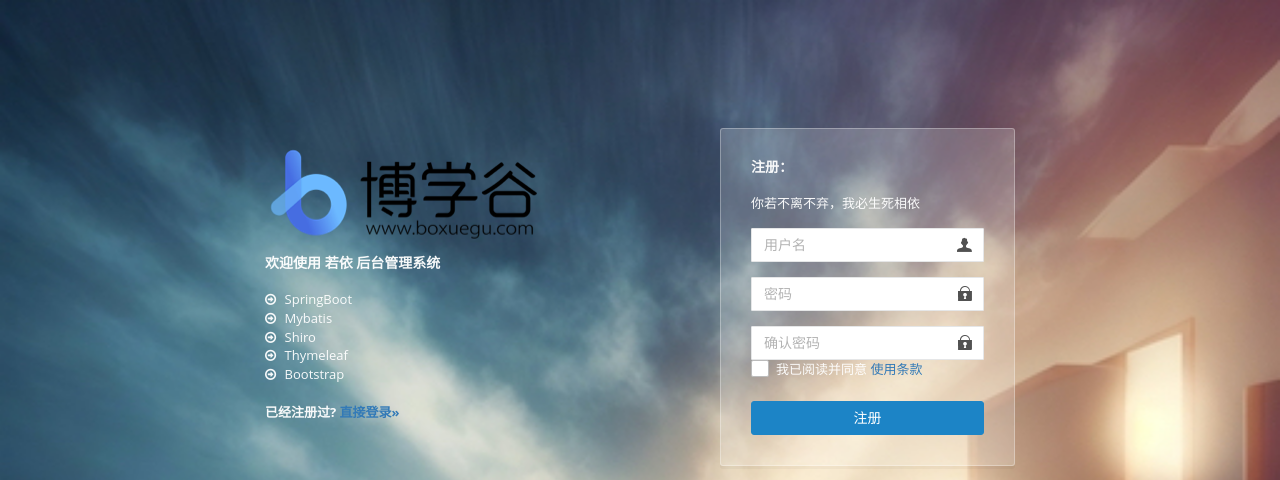
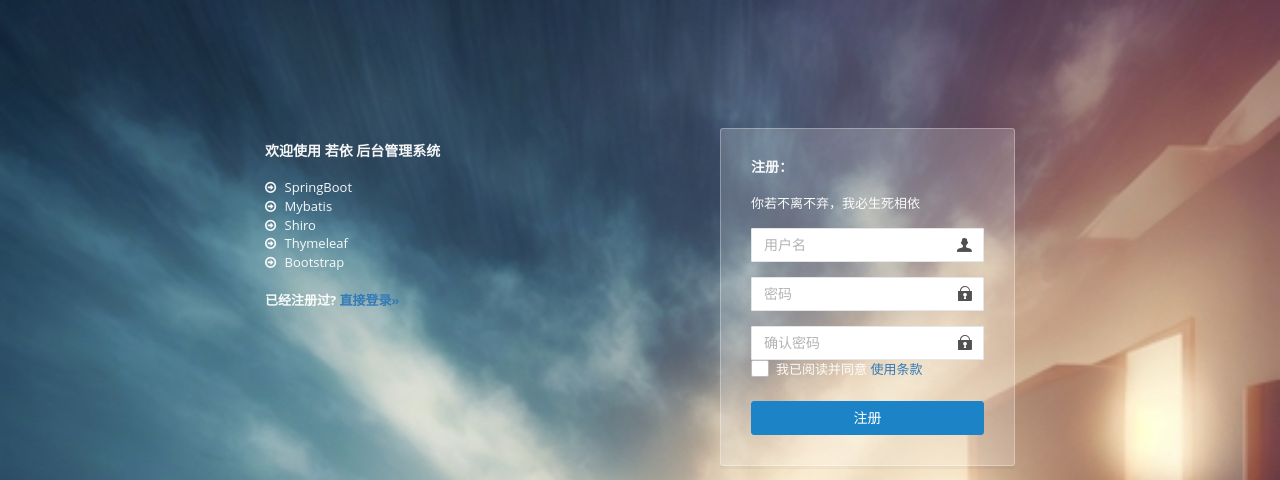
Before and after one commit to wWW1-1/grad, a Spring app: template src/main/resources/templates/register.html in a window 1280 px wide. Shown: the top 480 px of the page. Run offline with Thymeleaf, Linux system fonts and the light colour scheme; the template is opened without the code that fills it, so the values that code supplies are empty; some of the project's set-up classes (security, data sources, template engines, error pages and the like) are left out, and stand-ins take their place; some libraries are stand-ins or nearby versions.

Commit message:
update src/main/resources/templates/register.html.
Signed-off-by: Shawn <380014953@qq.com>

```diff
--- a/src/main/resources/templates/register.html
+++ b/src/main/resources/templates/register.html
@@ -22,9 +22,6 @@
         <div class="row">
             <div class="col-sm-7">
                 <div class="signin-info">
-                    <div class="logopanel m-b">
-                        <h1><img alt="[ 若依 ]" src="../static/ruoyi.png" th:src="@{/ruoyi.png}"></h1>
-                    </div>
                     <div class="m-b"></div>
                     <h4>欢迎使用 <strong>若依 后台管理系统</strong></h4>
                     <ul class="m-b">
```
